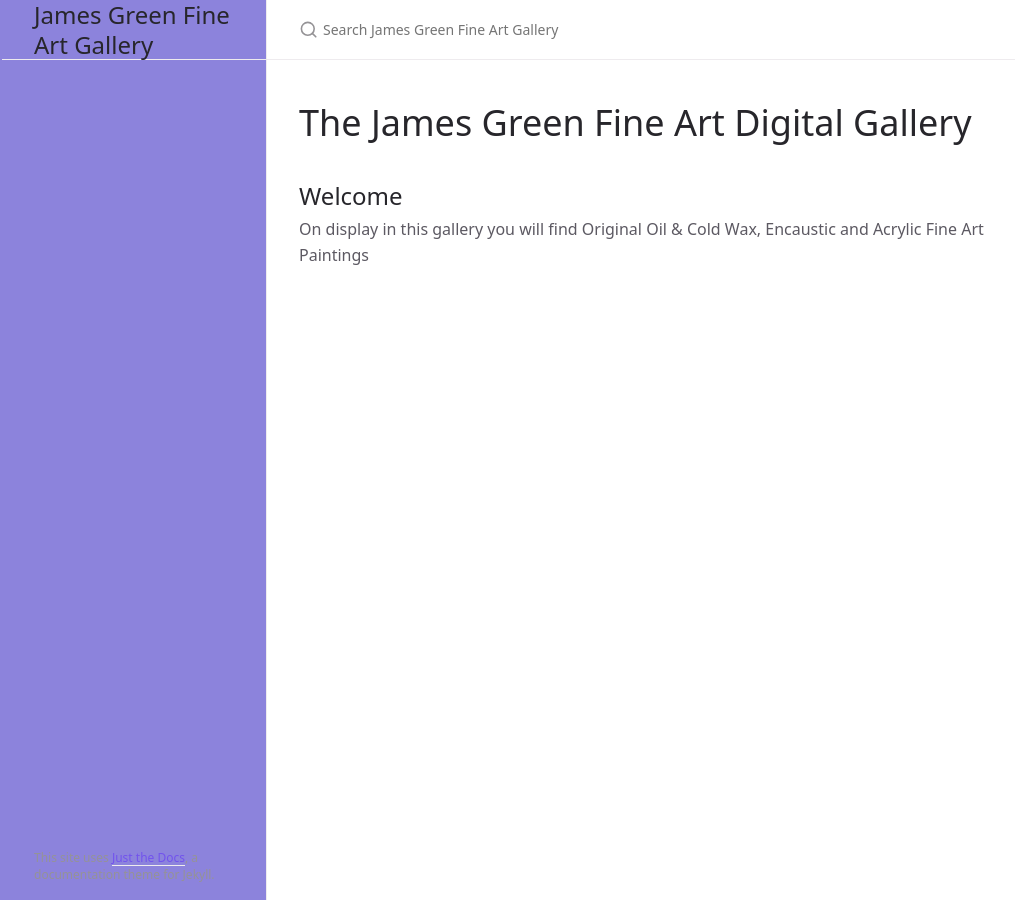
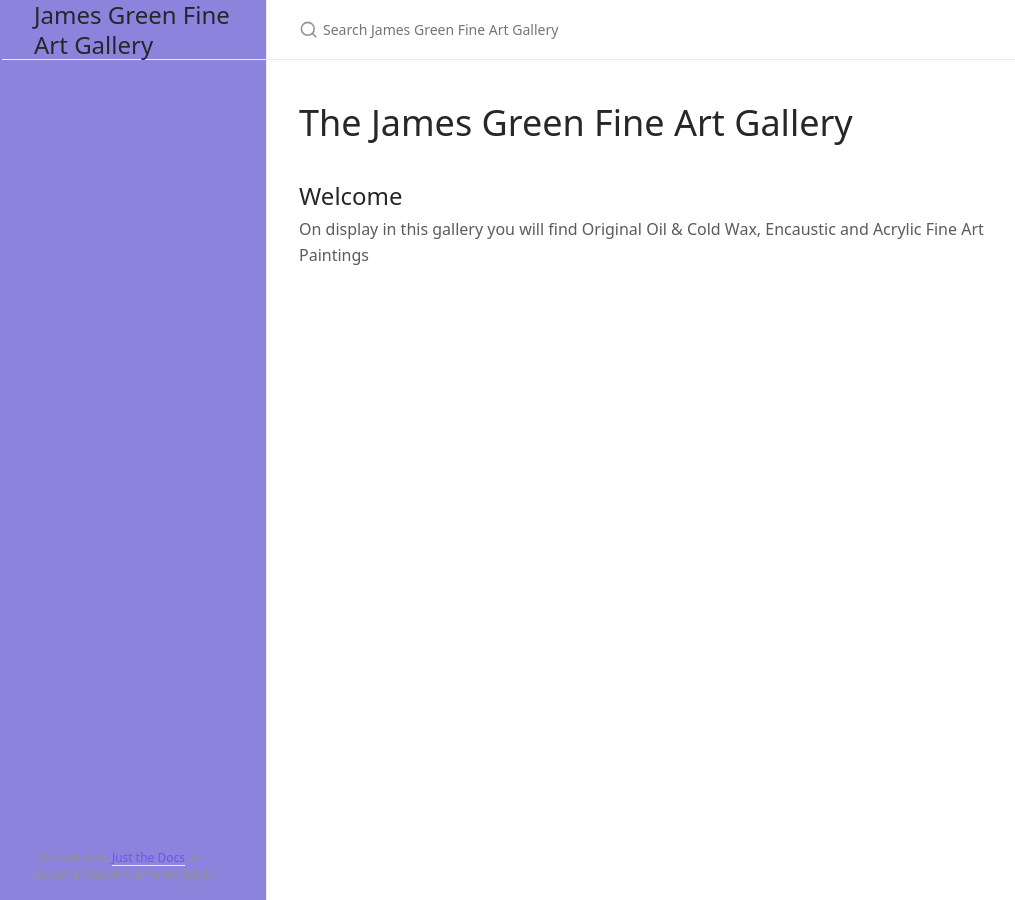
Before and after one commit to jamesgreen311/jamesgreen-gallery, a Jekyll site: the page built from index.md, in a window 1280 px wide. Shown: the whole page, without its empty margins (105-1120 px from the left). Built offline with Jekyll 4.4.1, drawn with Linux system fonts in a browser that asks for light colours.

```diff
--- a/index.md
+++ b/index.md
@@ -2,6 +2,6 @@
 layout: home
 ---
 
-# The James Green Fine Art Digital Gallery
+# The James Green Fine Art Gallery
 
 {% include_relative /welcome.md %}
```
Also changed, not shown: apple-touch-icon.png (added), favicon.ico (added), favicon.svg (added).
